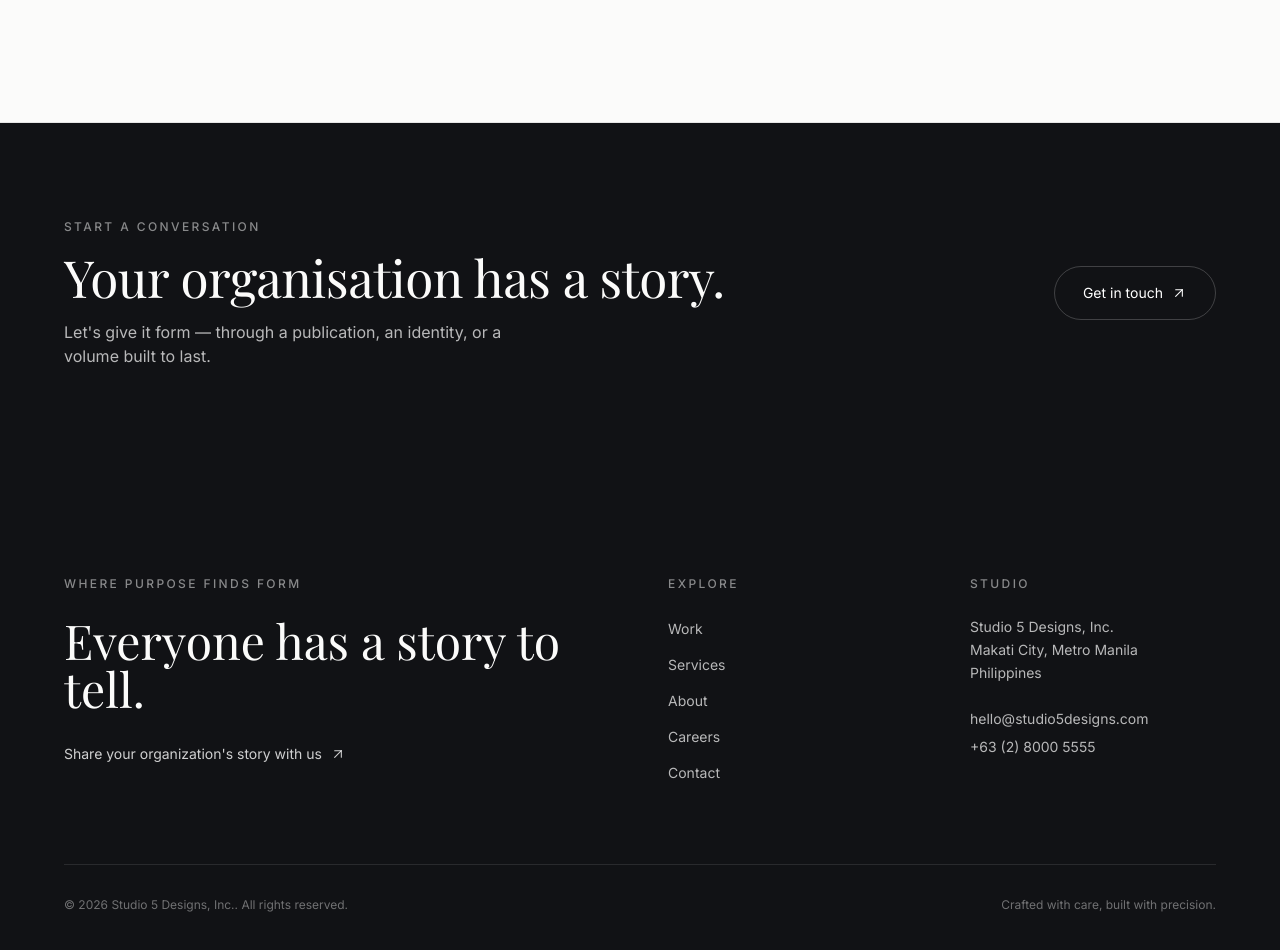
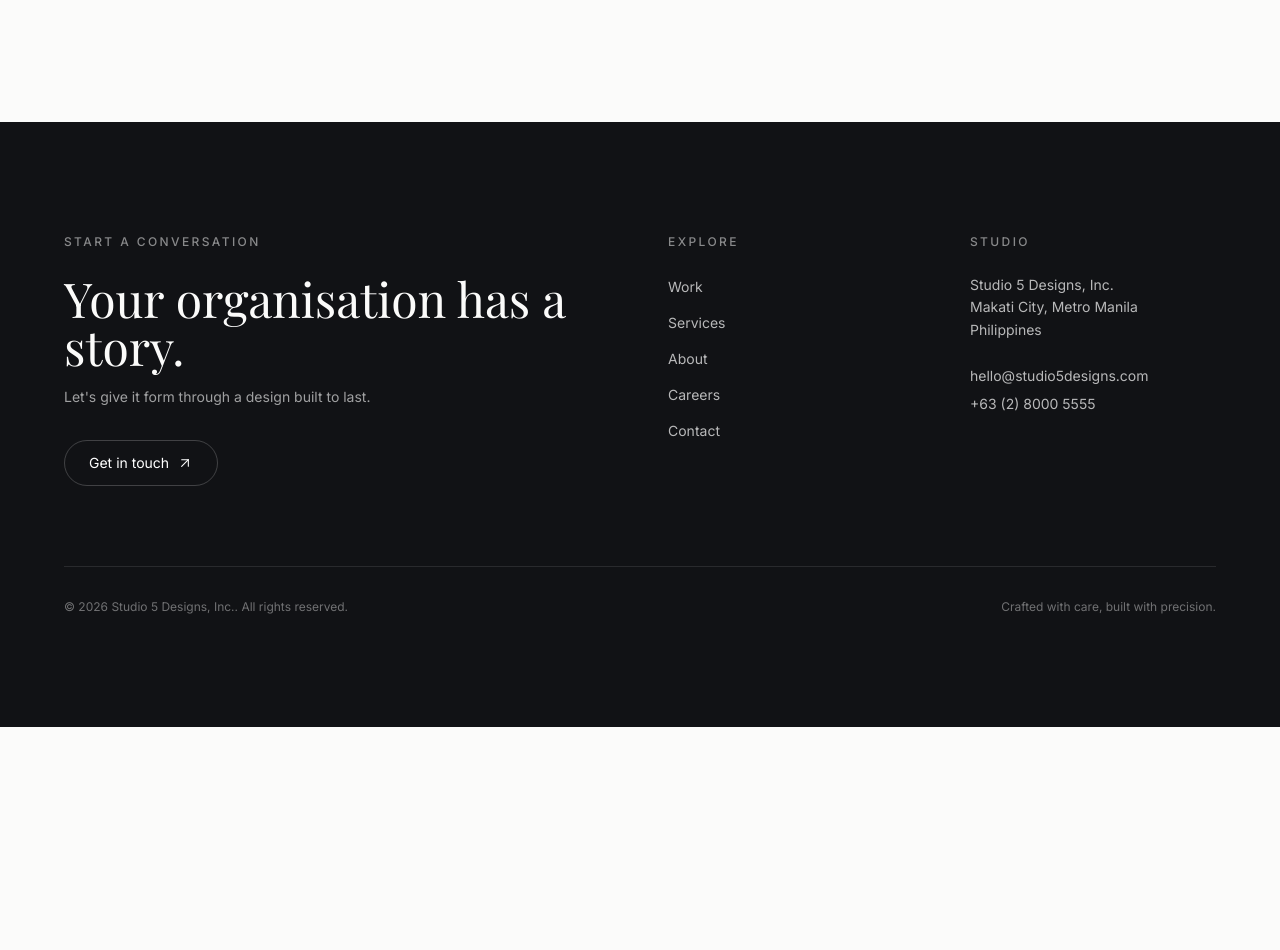
Before and after one commit to imjoshkiddingg/Studio-5-Designs, a Next.js app: page /work/bpi-building-a-better-philippines in a window 1280 px wide. Shown: the part 2180-3130 px from the top of the page. After the commit the page ends 2907 px from the top, so only its background shows below. Built offline with nearby package versions, Linux system fonts and the light colour scheme; a web font is replaced by a local one.

Commit message:
Update Kairos case study, footer CTA, contact page, remove work page CTA

```diff
--- a/src/app/contact/page.tsx
+++ b/src/app/contact/page.tsx
@@ -7,7 +7,7 @@ import { siteConfig } from "@/lib/site";
 export const metadata: Metadata = {
   title: "Contact",
   description:
-    "Share your organization's story with Studio 5 Designs. Start a conversation about your next publication, identity, or heritage volume.",
+    "Start a conversation with Studio 5 Designs about your next publication, identity, or heritage volume.",
 };
 
 export default function ContactPage() {
@@ -16,18 +16,18 @@ export default function ContactPage() {
       <div className="container-editorial grid gap-16 lg:grid-cols-12">
         <div className="lg:col-span-5">
           <Reveal>
-            <p className="eyebrow">Contact</p>
+            <p className="eyebrow">Start a Conversation</p>
           </Reveal>
           <Reveal delay={0.06}>
             <h1 className="mt-6 font-serif text-display-md text-ink">
-              Everyone has a story to tell.
+              Your organisation has a story.
             </h1>
           </Reveal>
           <Reveal delay={0.12}>
             <p className="mt-6 max-w-md text-lg leading-relaxed text-muted">
-              Share your organization&apos;s story with us. Whether it&apos;s a
-              milestone, a report, or a legacy in the making — let&apos;s give it
-              form.
+              Let&apos;s give it form through a design built to last. Tell us
+              about your next publication, identity, or milestone — and we
+              will take it from there.
             </p>
           </Reveal>
 
--- a/src/app/work/[slug]/page.tsx
+++ b/src/app/work/[slug]/page.tsx
@@ -136,40 +136,6 @@ export default function WorkDetailPage({ params }: Params) {
                 )
             )}
           </div>
-        </div>
-      </section>
-
-      {/* Bottom CTA */}
-      <section className="border-t border-line bg-ink-deep py-20 text-canvas md:py-24">
-        <div className="container-editorial flex flex-col gap-8 md:flex-row md:items-center md:justify-between">
-          <div>
-            <Reveal>
-              <p className="eyebrow text-white/50">Start a conversation</p>
-            </Reveal>
-            <Reveal delay={0.06}>
-              <h2 className="mt-4 font-serif text-display-md">
-                Your organisation has a story.
-              </h2>
-            </Reveal>
-            <Reveal delay={0.1}>
-              <p className="mt-4 max-w-md text-white/70">
-                Let&apos;s give it form — through a publication, an identity, or
-                a volume built to last.
-              </p>
-            </Reveal>
-          </div>
-          <Reveal delay={0.14}>
-            <Link
-              href="/contact"
-              className="group inline-flex shrink-0 items-center gap-2 rounded-full border border-white/20 px-7 py-4 text-sm text-white transition-colors hover:border-white hover:bg-white hover:text-ink"
-            >
-              Get in touch
-              <ArrowUpRight
-                className="h-4 w-4 transition-transform group-hover:translate-x-0.5 group-hover:-translate-y-0.5"
-                strokeWidth={1.6}
-              />
-            </Link>
-          </Reveal>
         </div>
       </section>
     </article>
--- a/src/components/Footer.tsx
+++ b/src/components/Footer.tsx
@@ -10,15 +10,18 @@ export function Footer() {
       <div className="container-editorial py-20 md:py-28">
         <div className="grid gap-14 md:grid-cols-12">
           <div className="md:col-span-6">
-            <p className="eyebrow text-white/50">{siteConfig.tagline}</p>
+            <p className="eyebrow text-white/50">Start a Conversation</p>
             <h2 className="mt-6 max-w-xl font-serif text-4xl leading-tight md:text-5xl">
-              Everyone has a story to tell.
+              Your organisation has a story.
             </h2>
+            <p className="mt-4 max-w-sm text-sm leading-relaxed text-white/60">
+              Let&apos;s give it form through a design built to last.
+            </p>
             <Link
               href="/contact"
-              className="group mt-8 inline-flex items-center gap-2 text-sm text-white/80 transition-colors hover:text-white"
+              className="group mt-8 inline-flex items-center gap-2 rounded-full border border-white/20 px-6 py-3 text-sm text-white transition-colors hover:border-white hover:bg-white hover:text-ink"
             >
-              Share your organization&apos;s story with us
+              Get in touch
               <ArrowUpRight
                 className="h-4 w-4 transition-transform group-hover:translate-x-0.5 group-hover:-translate-y-0.5"
                 strokeWidth={1.6}
--- a/src/lib/site.ts
+++ b/src/lib/site.ts
@@ -165,21 +165,20 @@ export const caseStudies: CaseStudy[] = [
       "Print Production Management",
     ],
     context:
-      "A centenary commemorative book capturing individual moments that shaped a century of insurance leadership.",
+      "A commemorative book capturing individual moments that shaped over 115 years of insurance leadership.",
     challenge:
-      "InLife's centennial demanded more than a corporate history. The challenge was to move beyond institutional chronology and tell a deeply human story — one that employees, policyholders, and stakeholders would recognise as their own.",
+      "InLife's 115th anniversary demanded more than a corporate history. The challenge was to move beyond institutional chronology and tell a deeply human story — one that employees, policyholders, and stakeholders would recognise as their own.",
     approach:
-      "We structured the narrative around Kairos — the ancient Greek concept of the opportune, singular moment. Rather than organising the book chronologically, we curated pivotal human stories: moments of protection, transformation, and grace that insurance quietly made possible over one hundred years.",
+      "We structured the narrative around Kairos — the ancient Greek concept of the opportune, singular moment. Rather than organising the book chronologically, we curated pivotal human stories: moments of protection, transformation, and grace that insurance quietly made possible over 115 years.",
     designSolution:
       "The volume pairs archival photography with unhurried typography and generous white space, creating a rhythm that invites the reader to pause and reflect. A muted tonal palette honours the institution's heritage while remaining accessible and contemporary. Every spread is treated as a complete thought.",
     outcome:
-      "Kairos became a centennial touchstone — distributed to every employee, board member, and key stakeholder. It has since been cited internally as the definitive record of InLife's first century, and received recognition as a benchmark in Philippine institutional publishing.",
+      "Kairos became the defining record of InLife's 115-year milestone — distributed to every employee, board member, and key stakeholder. It has since been cited internally as the authoritative account of the institution's history, and received recognition as a benchmark in Philippine institutional publishing.",
     awards: [
-      "Best Commemorative Publication — Philippine Graphic Design Awards",
-      "Print Excellence — Asian Publishing Convention",
+      "Gold Stevie Award, Publication – Public Relations Category — 23rd Annual International Business Awards",
     ],
     narrative: [
-      "InLife approached its centennial not as a corporate anniversary but as a human milestone — one hundred years measured in the moments that moved people.",
+      "InLife approached its 115th anniversary not as a corporate milestone but as a human one — 115 years measured in the moments that moved people.",
       "We structured the book around Kairos, the ancient notion of the opportune moment, weaving personal testimony, archival photography, and quiet typographic pacing into a volume meant to be revisited.",
       "The result is a keepsake that reads less like a corporate history and more like a shared memory — precise in craft, generous in humanity.",
     ],
@@ -197,19 +196,14 @@ export const caseStudies: CaseStudy[] = [
         size: "full",
       },
       {
-        src: "https://images.unsplash.com/photo-1544716278-ca5e3f4abd8c?auto=format&fit=crop&w=1200&q=80",
-        caption: "Chapter openers with tonal portrait photography",
+        src: "/covers/kairos-1.jpg",
+        caption: "Chapter spreads — portrait photography and narrative typography",
         size: "half",
       },
       {
-        src: "https://images.unsplash.com/photo-1519682337058-a94d519337bc?auto=format&fit=crop&w=1200&q=80",
-        caption: "Typography system — display serif with intentional leading",
+        src: "/covers/kairos-2.jpg",
+        caption: "Interior pages — editorial layout and visual storytelling",
         size: "half",
-      },
-      {
-        src: "https://images.unsplash.com/photo-1481627834876-b7833e8f5570?auto=format&fit=crop&w=2000&q=80",
-        caption: "Binding and materials — linen cover, debossed wordmark",
-        size: "full",
       },
     ],
     relatedProjects: ["bsp-yaman-numismatic-heritage", "dlsu-centennial"],
```
Also changed, not shown: public/covers/kairos-1.jpg (added), public/covers/kairos-2.jpg (added).
